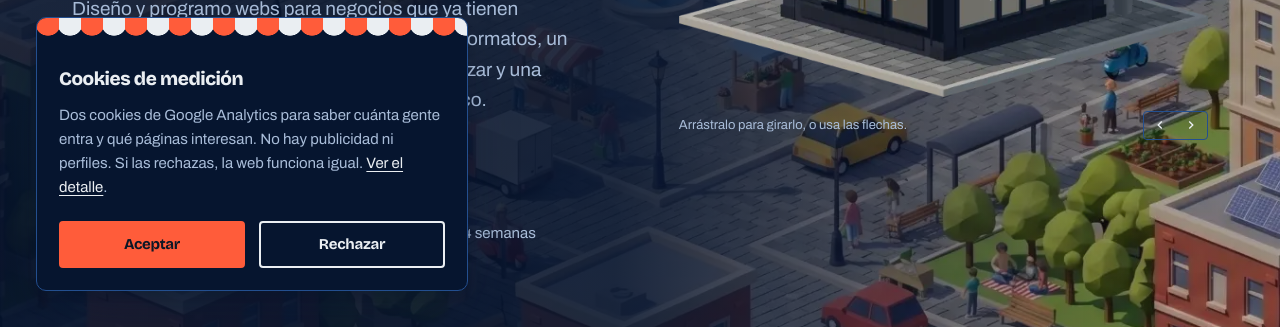
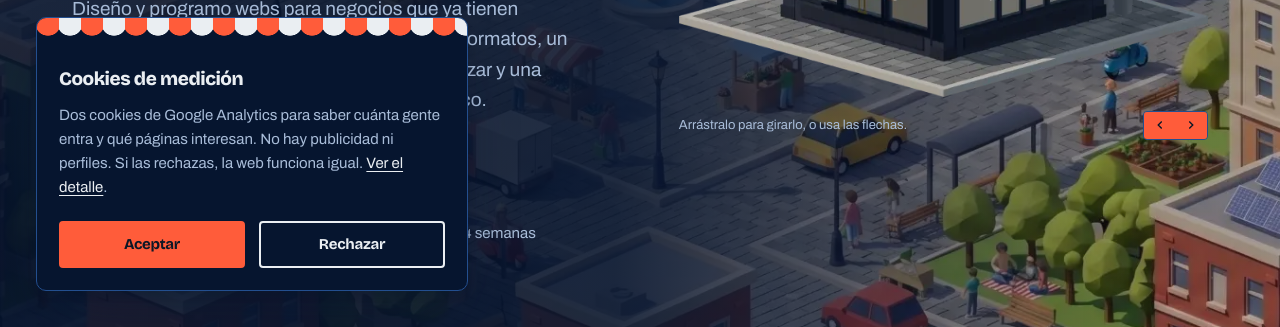
Before and after one commit to DarioAlRio/ElEscaparate, a plain HTML site: page index.html in a window 1280 px wide. Shown: the part 473-800 px from the top of the page. Drawn offline with Linux system fonts and the light colour scheme.

Commit message:
Fondo bermellón en las flechas del giro
Con --cal a secas sobre el fondo azul quedaban planas. Llevan ya el mismo
relleno que .boton -- --accion de fondo, --tinta encima-- para que se lean
como lo que son: un mando que se pulsa, no una etiqueta.

```diff
--- a/assets/css/estilos.css
+++ b/assets/css/estilos.css
@@ -954,11 +954,14 @@ img.giro__cara,
   align-items: center;
   padding-inline: 0.55rem;
   /* El resto del conmutador usa --azul-suave porque va sobre --azul y es
-     texto secundario. Aquí no hay texto detrás con quien competir, así que se
-     sube a --cal: unas flechas que se ven a media asta parecen deshabilitadas
-     y no lo están. */
-  color: var(--cal);
-}
+     texto secundario. Aquí no hay texto detrás con quien competir, así que
+     lleva relleno propio: fondo de acción y --tinta encima, la misma pareja
+     que .boton, no --cal, que sobre bermellón baja de 4,5:1. */
+  background: var(--accion);
+  color: var(--tinta);
+  transition: background-color 0.18s ease;
+}
+.giro__pie .conmutador button:hover { background: var(--accion-hondo); }
 .giro__pie .conmutador svg { width: 14px; height: 14px; }
 
 /* Sin JavaScript, o con movimiento reducido, o si no hay más fotograma que el
```
